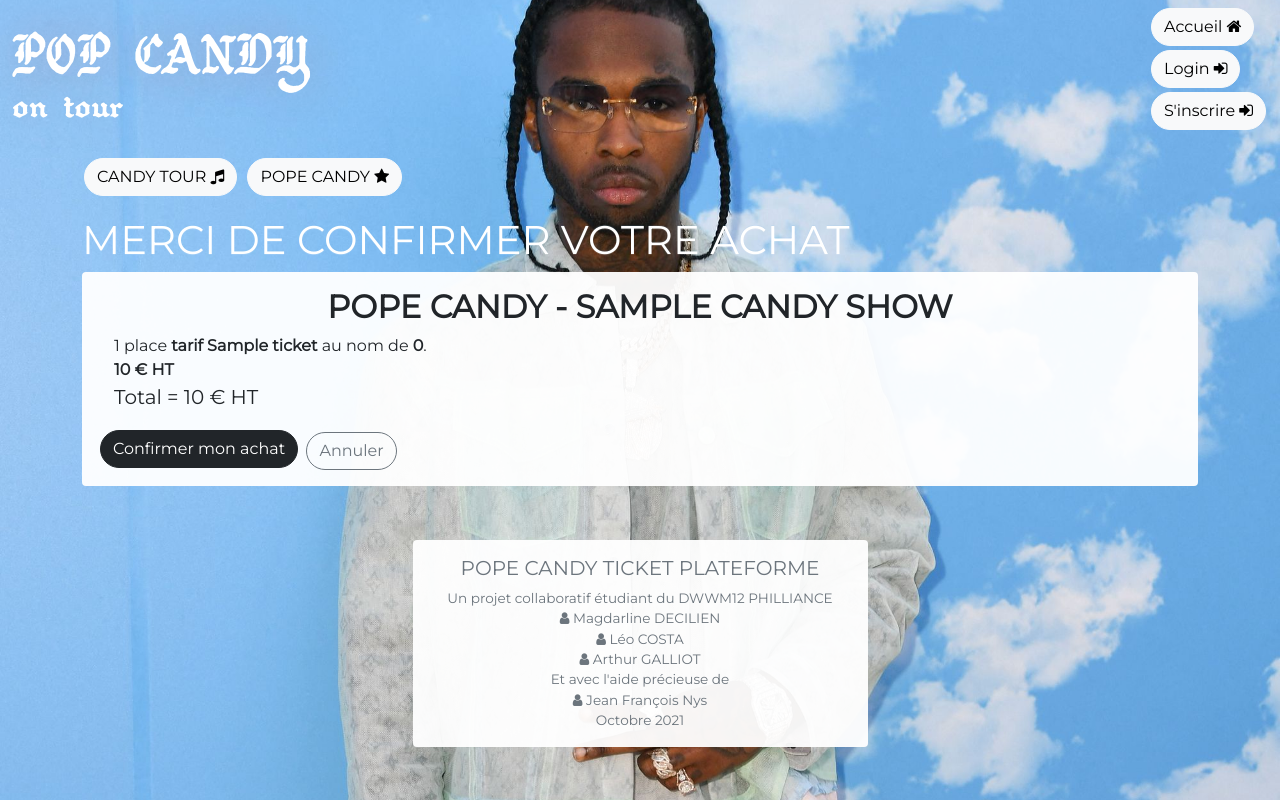
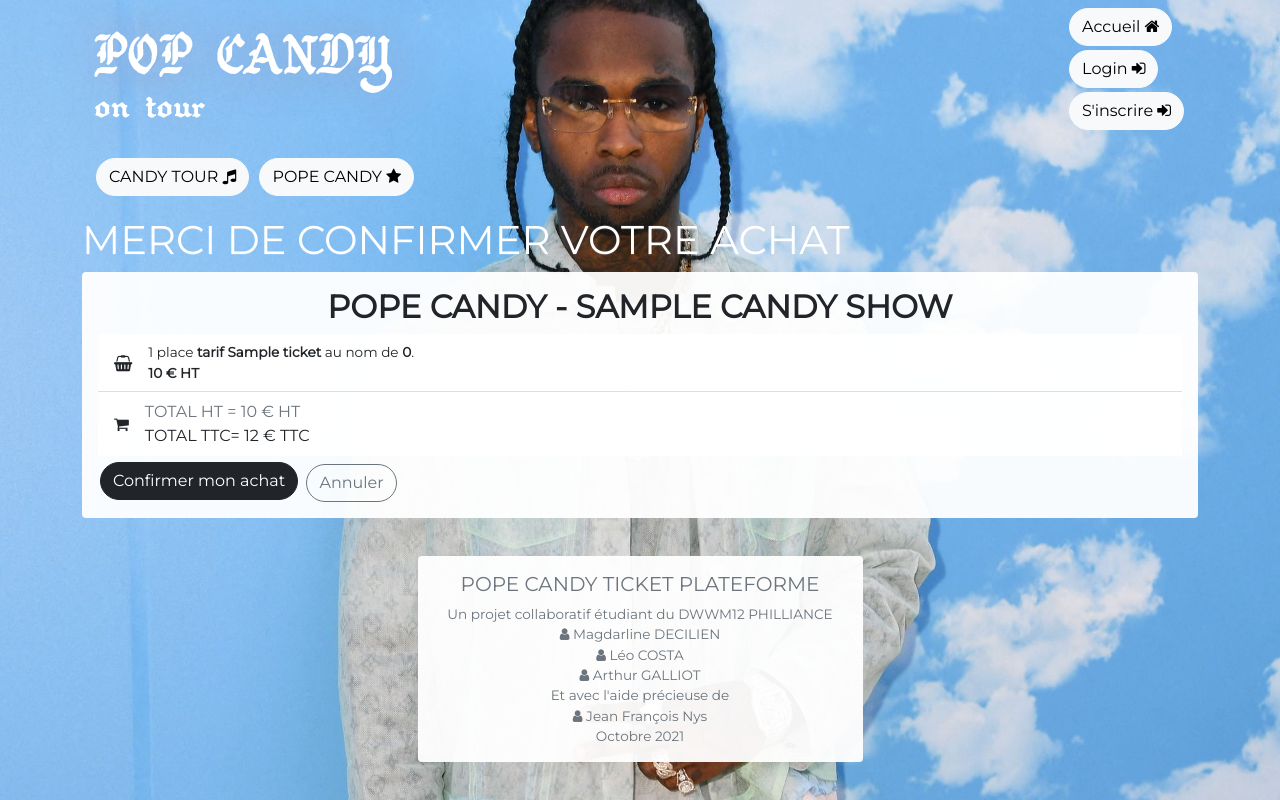
Before and after one commit to galliot-arthur/pope_candy_tickets_plateforme, a PHP site: template src/View/Bookings/confirmBuy.html.twig in a window 1280 px wide. Run offline with PHP 8.4, Linux system fonts and the light colour scheme; the template is opened without the code that fills it: most values are stand-ins (such as "Sample title", 1, 10 or a date in 2020); some libraries are stand-ins or nearby versions.

Commit message:
un peu de front sur la partie buy / confirm / buy

```diff
--- a/src/View/Bookings/confirmBuy.html.twig
+++ b/src/View/Bookings/confirmBuy.html.twig
@@ -5,11 +5,29 @@
     <div class="card">
         <div class="card-body">
             <h2>Pope Candy - {{ candy_show.title }}</h2>
-            {% for key, ticket in tickets %}
-                <div class="ms-3">1 place <b>tarif {{ ticket.name }}</b> au nom de <b>{{ key }}</b>.
-                <br/><b>{{ ticket.ticketPrice}} € HT</b></div>
-            {% endfor %}
-            <div class="ms-3 mb-3 lead">Total = {{ total }} € HT</div>
+            <ul
+                style="background: transparent;"
+                class="list-group list-group-flush mb-1" >
+                {% for key, ticket in tickets %}
+                    <li class="list-group-item d-flex align-items-center">
+                        <i class="fa fa-shopping-basket" aria-hidden="true"></i>
+                        <div class="ms-3 text-small">
+                            1 place
+                            <b>tarif {{ ticket.name }}</b>
+                            au nom de <b>{{ key }}</b>.
+                            <br/>
+                            <b>{{ ticket.ticketPrice}} € HT</b>
+                        </div>
+                    </li>
+                {% endfor %}
+            <li class="list-group-item d-flex align-items-center">
+                <i class="fa fa-shopping-cart" aria-hidden="true"></i>
+                <div>
+                    <div class="ms-3 text-muted">TOTAL HT = {{ total }} € HT</div>
+                    <div class="ms-3">TOTAL TTC= {{ total * 1.20 }} € TTC</div>
+                </div>
+            </li>
+            </ul>
             <form method="post" action="/bookings/payment">
                 <input
                     type="text"
--- a/src/View/User/login.html.twig
+++ b/src/View/User/login.html.twig
@@ -22,9 +22,7 @@
         type="submit"
         value="Connexion">
 </form>
-
 <hr>
-
 <h2 class="h1">Ou s'enregistrer</h2>
 <form action="/user/register" method="post" class="form-group">
     <input
@@ -69,10 +67,10 @@
         name="age"
         placeholder="Age"
         required>
-
     <input
         class="btn btn-dark"
         type="submit"
         value="S'enregistrer">
 </form>
+
 {% endblock %}
--- a/src/View/layout.html.twig
+++ b/src/View/layout.html.twig
@@ -13,7 +13,7 @@
     {% block stylesheet %}{% endblock %}
     <link rel="icon" href="/assets/images/favicon.png">
 </head>
-<body class="d-flex flex-column h-100">
+<body class="container d-flex flex-column h-100">
 
     {% if userSession.admin == 1 %}
         {% include "_partials/_admin_nav.html.twig" %}
@@ -23,7 +23,7 @@
     {% include "_partials/_nav2.html.twig" %}
 
 
-    <main class="container my-3">
+    <main class="my-3">
         {% include "_partials/_flash.html.twig" %}
         {% block content %}{% endblock %}
     </main>
```
Also changed, not shown: src/View/Home/index.html.twig (+6 -4 lines). Lines whose indentation alone changed are shown as unchanged.
